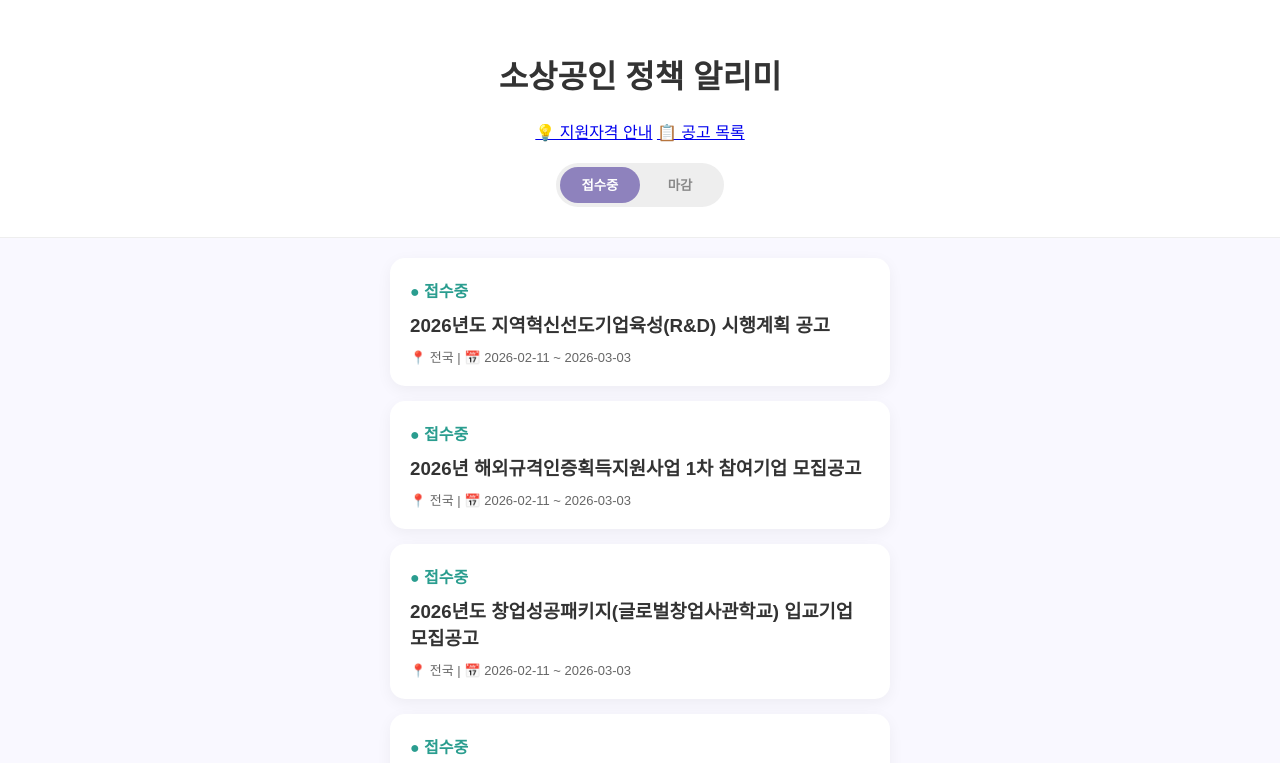
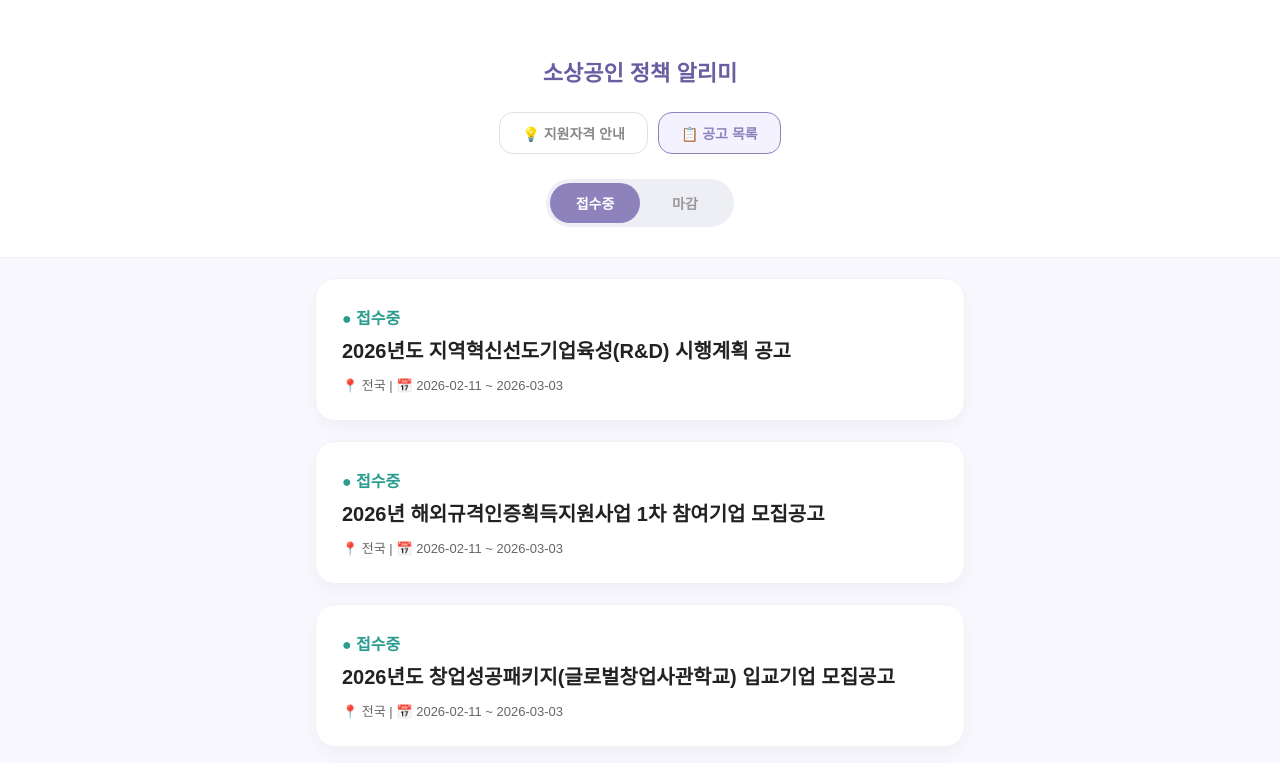
Before and after one commit to HdongMi/policy-auto, a website: page index.html in a window 1280 px wide. Both pictures are taken after a click on the button "정책 둘러보기". Shown: the top 763 px of the page. Drawn offline with Linux system fonts and the light colour scheme; a web font is replaced by a local one.

Commit message:
Update style.css

```diff
--- a/style.css
+++ b/style.css
@@ -1,29 +1,51 @@
+@import url("https://cdn.jsdelivr.net/gh/orioncactus/pretendard@v1.3.9/dist/web/static/pretendard.css");
+
 :root {
     --lilac: #8e82bd;
-    --lilac-light: #eeebff;
+    --lilac-soft: #f4f2ff;
     --lilac-dark: #6a5da1;
+    --font-main: 'Pretendard', sans-serif;
 }
 
-body { font-family: sans-serif; margin: 0; background: #f9f8ff; color: #333; }
+body {
+    font-family: var(--font-main);
+    margin: 0; background: #f9f8ff; color: #333;
+    word-break: keep-all; -webkit-font-smoothing: antialiased;
+}
+
 .hidden { display: none !important; }
 
-/* 랜딩 페이지 스타일 */
+/* 랜딩 페이지 */
 .landing { position: fixed; inset: 0; background: white; display: flex; align-items: center; justify-content: center; text-align: center; z-index: 2000; transition: opacity 0.5s; }
-.start-btn { padding: 16px 40px; background: var(--lilac); color: white; border: none; border-radius: 30px; font-size: 18px; font-weight: bold; cursor: pointer; }
+.landing h1 { font-size: 28px; color: var(--lilac-dark); margin-bottom: 15px; }
+.subtitle { color: #777; line-height: 1.5; margin-bottom: 30px; }
+.start-btn { padding: 18px 50px; background: var(--lilac); color: white; border: none; border-radius: 35px; font-size: 18px; font-weight: 700; cursor: pointer; box-shadow: 0 10px 20px rgba(142, 130, 189, 0.2); }
 
-/* 메인 헤더 & 토글 */
-.header { background: white; padding: 30px 20px; text-align: center; border-bottom: 1px solid #eee; }
-.filters { display: flex; justify-content: center; margin-top: 20px; }
-.toggle-container { position: relative; display: flex; background: #eee; border-radius: 30px; padding: 4px; width: 160px; height: 36px; }
-.toggle-btn { flex: 1; border: none; background: none; z-index: 2; cursor: pointer; font-weight: bold; color: #888; }
+/* 헤더 및 탭 */
+.header { background: white; padding: 40px 20px 20px; text-align: center; border-bottom: 1px solid #f0f0f5; }
+.header h1 { font-size: 22px; color: var(--lilac-dark); margin-bottom: 25px; }
+.nav-tabs { display: flex; justify-content: center; gap: 10px; margin-bottom: 25px; }
+.tab-btn { padding: 10px 22px; border-radius: 14px; border: 1px solid #e0e0e5; text-decoration: none; color: #888; font-size: 14px; font-weight: 600; }
+.tab-btn.active { background: var(--lilac-soft); border-color: var(--lilac); color: var(--lilac); }
+
+/* 토글 필터 */
+.filters { display: flex; justify-content: center; margin-bottom: 10px; }
+.toggle-container { position: relative; display: flex; background: #eeeef5; border-radius: 30px; padding: 4px; width: 180px; height: 40px; }
+.toggle-btn { flex: 1; border: none; background: none; z-index: 2; cursor: pointer; font-weight: 700; color: #999; font-size: 14px; }
 .toggle-btn.active { color: white; }
-.toggle-slider { position: absolute; top: 4px; left: 4px; width: calc(50% - 4px); height: calc(100% - 8px); background: var(--lilac); border-radius: 25px; transition: 0.3s; z-index: 1; }
+.toggle-slider { position: absolute; top: 4px; left: 4px; width: calc(50% - 4px); height: calc(100% - 8px); background: var(--lilac); border-radius: 25px; transition: 0.3s cubic-bezier(0.4, 0, 0.2, 1); z-index: 1; }
 .toggle-container:has(.toggle-btn[data-status="마감"].active) .toggle-slider { transform: translateX(100%); }
 
-/* 카드 스타일 */
-#policyList { padding: 20px; max-width: 500px; margin: 0 auto; }
-.card { background: white; border-radius: 15px; padding: 20px; margin-bottom: 15px; box-shadow: 0 4px 15px rgba(0,0,0,0.05); cursor: pointer; }
+/* 카드 리스트 - 크기 확대 */
+#policyList { padding: 20px; max-width: 650px; margin: 0 auto; }
+.card { background: white; border-radius: 20px; padding: 26px; margin-bottom: 20px; box-shadow: 0 8px 20px rgba(0,0,0,0.04); cursor: pointer; border: 1px solid #f0f0f5; transition: 0.2s; }
+.card:active { transform: scale(0.98); }
+.card h3 { margin: 0 0 12px 0; font-size: 20px; font-weight: 700; line-height: 1.4; color: #222; }
+.card p { margin: 4px 0; font-size: 15px; color: #666; }
 
 /* 상세 모달 */
-.detail { position: fixed; inset: 0; background: white; padding: 30px; z-index: 3000; overflow-y: auto; }
-.apply-link { display: block; background: var(--lilac); color: white; text-align: center; padding: 15px; border-radius: 12px; text-decoration: none; font-weight: bold; margin-top: 30px; }
+.detail { position: fixed; inset: 0; background: white; padding: 40px 25px; z-index: 3000; overflow-y: auto; }
+#backBtn { background: none; border: none; font-size: 16px; color: var(--lilac); font-weight: 700; cursor: pointer; margin-bottom: 30px; }
+.detail-section { margin-bottom: 20px; padding-bottom: 15px; border-bottom: 1px solid #f5f5f7; }
+.detail-section strong { display: block; margin-bottom: 8px; color: var(--lilac-dark); }
+.apply-btn { display: block; background: var(--lilac); color: white; text-align: center; padding: 18px; border-radius: 15px; text-decoration: none; font-weight: 700; margin-top: 40px; font-size: 16px; }
```
